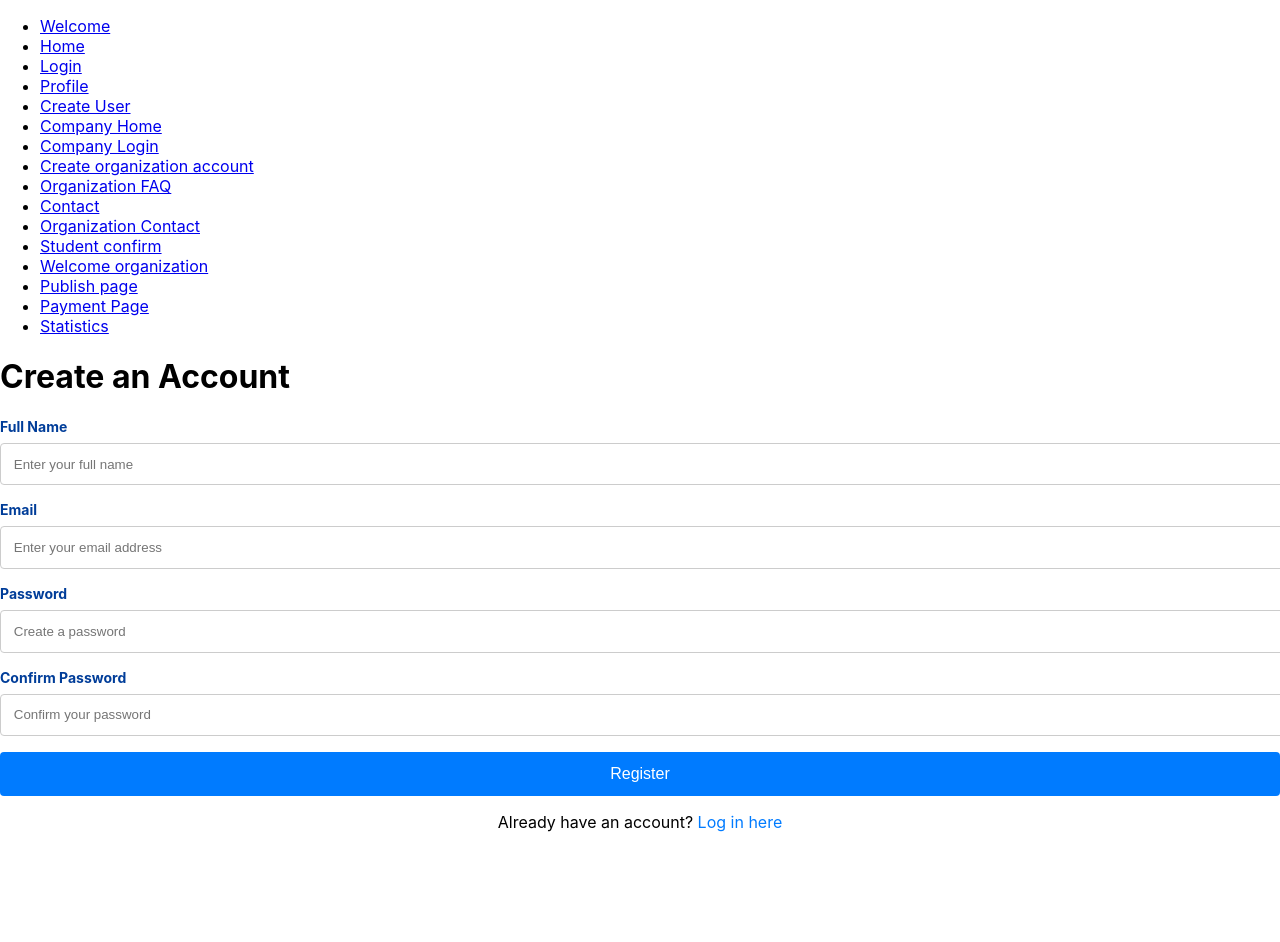
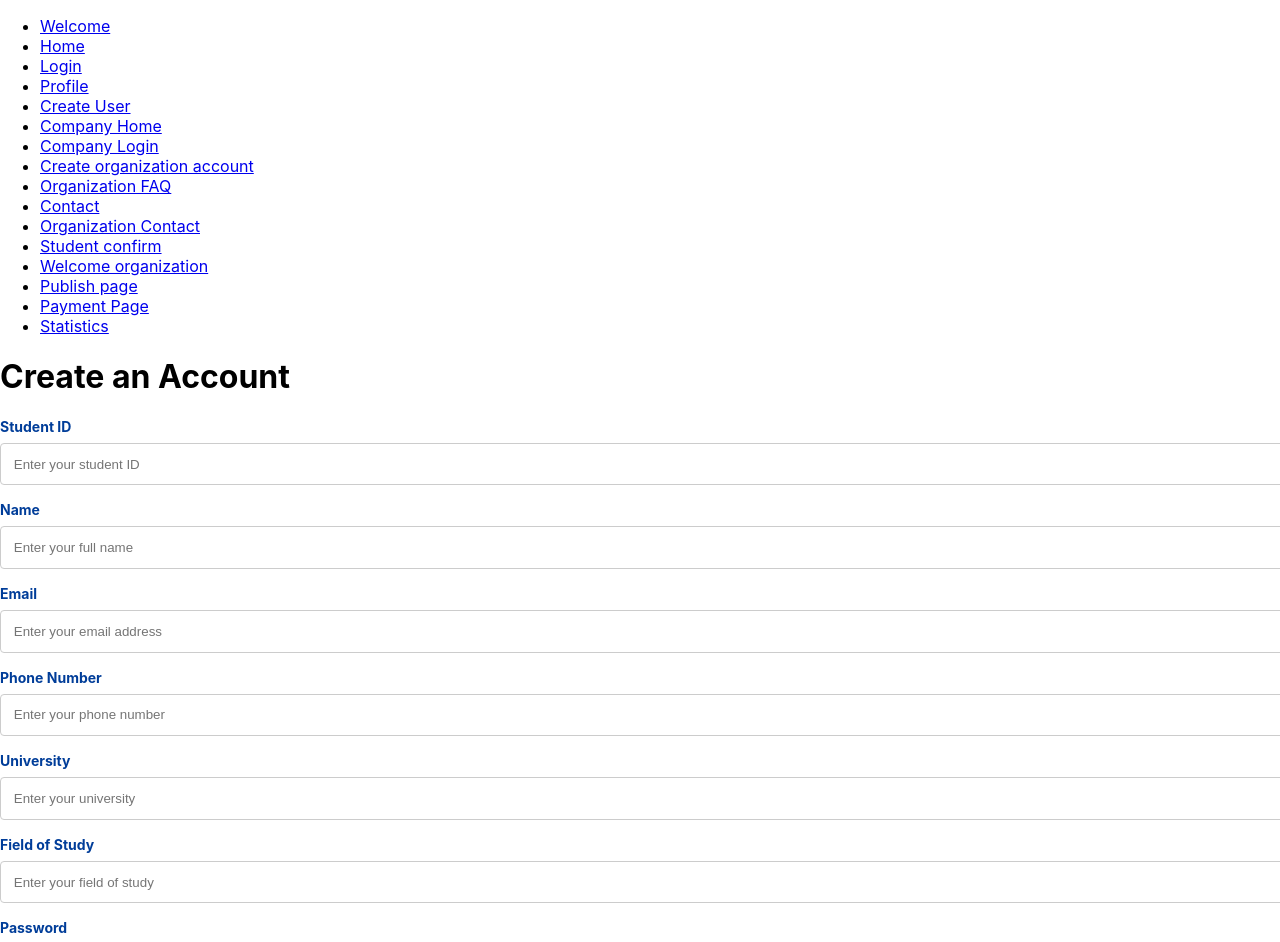
Before and after one commit to Sarmad094/eventure-app2000, a React (Create React App) app: page /cuser in a window 1280 px wide. Shown: the top 942 px of the page. Before the commit the page ends 848 px from the top, so only its background shows below. Built offline with nearby package versions, Linux system fonts and the light colour scheme.

Commit message:
endringer student

```diff
--- a/src/Components/CreateUser.jsx
+++ b/src/Components/CreateUser.jsx
@@ -1,14 +1,17 @@
 import React, { useState } from "react";
 import { useNavigate } from "react-router-dom";
 import "../Styles/CreateUser.css";
-import { register } from "../Services/userService";
+import axios from "axios";
 
 const CreateUser = () => {
   const [formData, setFormData] = useState({
-    fullName: "",
+    studentId: "",
+    name: "",
     email: "",
+    phonenumber: "",
+    university: "",
+    s_field: "",
     password: "",
-    confirmPassword: "",
   });
 
   const [message, setMessage] = useState("");
@@ -21,17 +24,27 @@ const CreateUser = () => {
 
   const handleSubmit = async (e) => {
     e.preventDefault();
-    if (formData.password !== formData.confirmPassword) {
-      alert("Passwords do not match!");
-      return;
-    }
     try {
-      const user = await register(formData.email, formData.password, formData.fullName);
-      console.log("User registered:", user);
+      const response = await axios.post('http://localhost:8081/api/students', {
+        studentId: formData.studentId,
+        name: formData.name,
+        email: formData.email,
+        phonenumber: formData.phonenumber,
+        university: formData.university,
+        s_field: formData.s_field,
+        password: formData.password
+      });
+
+      console.log("User registered:", response.data);
       setMessage("User successfully registered!");
       setTimeout(() => navigate("/login/1"), 1000);
     } catch (error) {
-      alert(error.message);
+      console.error("Registration error:", error);
+      if (error.response) {
+        alert(error.response.data.message || "Registration failed");
+      } else {
+        alert("Cannot connect to server. Please try again.");
+      }
     }
   };
 
@@ -41,12 +54,24 @@ const CreateUser = () => {
       {message && <p style={{ color: "green" }}>{message}</p>}
       <form onSubmit={handleSubmit}>
         <div className="form-group">
-          <label htmlFor="fullName">Full Name</label>
+          <label htmlFor="studentId">Student ID</label>
           <input
             type="text"
-            id="fullName"
-            name="fullName"
-            value={formData.fullName}
+            id="studentId"
+            name="studentId"
+            value={formData.studentId}
+            onChange={handleChange}
+            placeholder="Enter your student ID"
+            required
+          />
+        </div>
+        <div className="form-group">
+          <label htmlFor="name">Name</label>
+          <input
+            type="text"
+            id="name"
+            name="name"
+            value={formData.name}
             onChange={handleChange}
             placeholder="Enter your full name"
             required
@@ -65,6 +90,39 @@ const CreateUser = () => {
           />
         </div>
         <div className="form-group">
+          <label htmlFor="phonenumber">Phone Number</label>
+          <input
+            type="tel"
+            id="phonenumber"
+            name="phonenumber"
+            value={formData.phonenumber}
+            onChange={handleChange}
+            placeholder="Enter your phone number"
+          />
+        </div>
+        <div className="form-group">
+          <label htmlFor="university">University</label>
+          <input
+            type="text"
+            id="university"
+            name="university"
+            value={formData.university}
+            onChange={handleChange}
+            placeholder="Enter your university"
+          />
+        </div>
+        <div className="form-group">
+          <label htmlFor="s_field">Field of Study</label>
+          <input
+            type="text"
+            id="s_field"
+            name="s_field"
+            value={formData.s_field}
+            onChange={handleChange}
+            placeholder="Enter your field of study"
+          />
+        </div>
+        <div className="form-group">
           <label htmlFor="password">Password</label>
           <input
             type="password"
@@ -73,18 +131,6 @@ const CreateUser = () => {
             value={formData.password}
             onChange={handleChange}
             placeholder="Create a password"
-            required
-          />
-        </div>
-        <div className="form-group">
-          <label htmlFor="confirmPassword">Confirm Password</label>
-          <input
-            type="password"
-            id="confirmPassword"
-            name="confirmPassword"
-            value={formData.confirmPassword}
-            onChange={handleChange}
-            placeholder="Confirm your password"
             required
           />
         </div>
```
